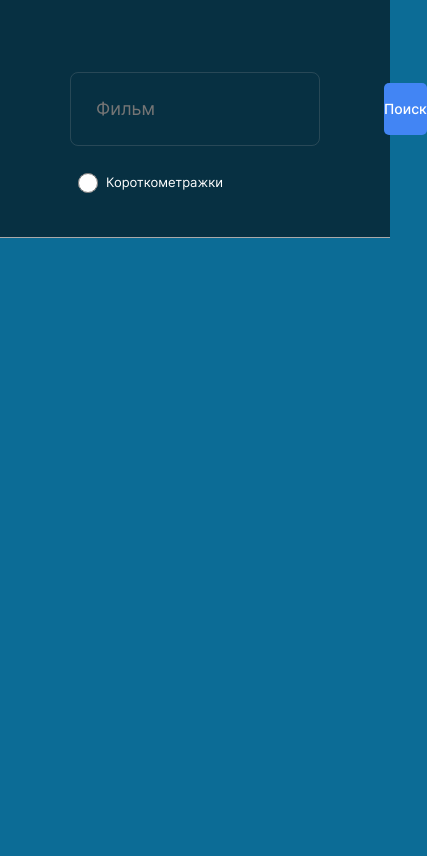
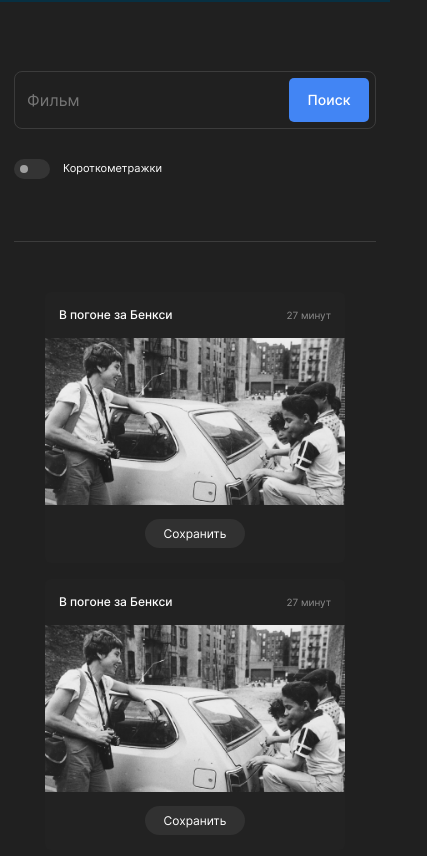
Before and after one commit to MickKrishtopa/movies-explorer-frontend, a React app: page / in a window 390 px wide. Shown: the part 72-928 px from the top of the page, 427 px wide, since content can reach past the window. Before the commit the page ends 844 px from the top, so only its background shows below. Built offline with nearby package versions, Linux system fonts and the light colour scheme.

Commit message:
feat: make page Movies and all adaptive for them

```diff
--- a/src/components/FilterCheckbox/FilterCheckbox.css
+++ b/src/components/FilterCheckbox/FilterCheckbox.css
@@ -1,25 +1,70 @@
 .filter-checkbox {
-    margin: 27px 0 44px;
-    min-height: 18px;
+    cursor: pointer;
+    display: flex;
+    padding: 25px 0 42px;
+    border-bottom: solid 1.5px rgba(170, 170, 170, 0.2);
+    box-sizing: border-box;
 }
 
-.filter-checkbox__label {
-    display: flex;
-    align-items: center;
+.filter-checkbox__custom-checkbox {
+    position: relative;
+    width: 36px;
+    height: 20px;
+    border-radius: 20px;
+    background-color: #343434;
+    transition: 0.3s;
+}
+
+.filter-checkbox__input:checked ~ .filter-checkbox__custom-checkbox {
+    background-color: #2be080;
+}
+
+.filter-checkbox__input:checked ~ .filter-checkbox__custom-checkbox::before {
+    top: 6px;
+    left: 22px;
+    background-color: #ffffff;
+}
+
+.filter-checkbox__custom-checkbox::before {
+    content: "";
+    position: absolute;
+    top: 6px;
+    left: 6px;
+    width: 8px;
+    height: 8px;
+    background-color: #a0a0a0;
+    border-radius: 50%;
+    transition: 0.3s;
 }
 
 .filter-checkbox__input {
-    min-width: 36px;
-    min-height: 20px;
-    background-color: #3ddc84;
-    box-sizing: border-box;
+    display: none;
 }
 
 .filter-checkbox__span {
     color: #fff;
-    font-family: Inter;
+    font-family: "Inter", Helvetica, sans-serif;
     font-size: 13px;
     font-style: normal;
     font-weight: 400;
     line-height: 1.38;
+    margin-left: 14px;
 }
+
+@media screen and (max-width: 900px) {
+    .filter-checkbox {
+        padding: 25px 0 50px;
+    }
+}
+
+@media screen and (max-width: 555px) {
+    .filter-checkbox {
+        padding: 30px 0 62px;
+    }
+
+    .filter-checkbox__span {
+        font-size: 11px;
+        line-height: 1.64;
+        margin-left: 13px;
+    }
+}
--- a/src/components/FilterCheckbox/FilterCheckbox.jsx
+++ b/src/components/FilterCheckbox/FilterCheckbox.jsx
@@ -2,11 +2,10 @@ import "./FilterCheckbox.css";
 
 export default function FilterCheckbox() {
     return (
-        <p className='filter-checkbox'>
-            <label className='filter-checkbox__label'>
-                <input className='filter-checkbox__input' type='radio'></input>
-                <span className='filter-checkbox__span'>Короткометражки</span>
-            </label>
-        </p>
+        <label className='filter-checkbox'>
+            <input type='checkbox' className='filter-checkbox__input'></input>
+            <div className='filter-checkbox__custom-checkbox'></div>
+            <span className='filter-checkbox__span'>Короткометражки</span>
+        </label>
     );
 }
--- a/src/components/Movies/Movies.jsx
+++ b/src/components/Movies/Movies.jsx
@@ -1,6 +1,7 @@
 import "./Movies.css";
 import Header from "../Header/Header";
 import SearchForm from "../SearchForm/SearchForm";
+import MoviesCardList from "../MoviesCardList/MoviesCardList";
 import Footer from "../Footer/Footer";
 
 export default function Movies() {
@@ -8,6 +9,8 @@ export default function Movies() {
         <>
             <Header />
             <SearchForm />
+            <MoviesCardList />
+            <Footer />
         </>
     );
 }
--- /dev/null
+++ b/src/components/MoviesCard/MoviesCard.css
@@ -0,0 +1,99 @@
+.movies-card {
+    max-width: 360px;
+    min-height: 319px;
+    border-radius: 6px;
+    background: #222222;
+    display: flex;
+    flex-direction: column;
+}
+
+.movie-card__text-area {
+    max-width: 100%;
+    padding: 18px;
+    display: flex;
+    justify-content: space-between;
+    text-align: center;
+}
+
+.movie-card__title {
+    margin: 0;
+    color: #fff;
+    font-family: Inter;
+    font-size: 15px;
+    font-style: normal;
+    font-weight: 500;
+    line-height: 1.2;
+    max-width: 224px;
+}
+
+.movie-card__duration {
+    margin: 0;
+    color: #8b8b8b;
+    text-align: right;
+    font-family: Inter;
+    font-size: 13px;
+    font-style: normal;
+    font-weight: 400;
+    line-height: 1.38;
+}
+
+.movie-card__image {
+    object-fit: cover;
+    width: 100%;
+    object-position: center;
+}
+
+.movie-card__button-like {
+    width: 100px;
+    height: 29px;
+    border-radius: 30px;
+    background: #313131;
+    margin: 18px auto;
+    display: flex;
+    justify-content: center;
+    align-items: center;
+    color: #fff;
+    text-align: center;
+    font-family: Inter;
+    font-size: 12px;
+    font-style: normal;
+    font-weight: 400;
+    line-height: 0.92;
+}
+
+.movie-card__button-like_type_active {
+    background-color: #ee3465;
+}
+
+@media screen and (max-width: 890px) {
+    .movies-card {
+        max-width: 342px;
+        min-height: 309px;
+    }
+}
+
+@media screen and (max-width: 555px) {
+    .movies-card {
+        max-width: 300px;
+        min-height: 271px;
+    }
+
+    .movie-card__text-area {
+        padding: 14px;
+    }
+
+    .movie-card__title {
+        font-size: 12px;
+        line-height: 1.5;
+        max-width: 200px;
+    }
+
+    .movie-card__duration {
+        font-size: 10px;
+        line-height: 1.8;
+    }
+
+    .movie-card__button-like {
+        margin: 14px auto;
+    }
+}
--- /dev/null
+++ b/src/components/MoviesCard/MoviesCard.jsx
@@ -0,0 +1,15 @@
+import "./MoviesCard.css";
+import film from "../../images/film1.png";
+
+export default function MoviesCard() {
+    return (
+        <li className='movies-card'>
+            <div className='movie-card__text-area'>
+                <h2 className='movie-card__title'>В погоне за Бенкси</h2>
+                <p className='movie-card__duration'>27 минут</p>
+            </div>
+            <img className='movie-card__image' src={film} alt=''></img>
+            <botton className='movie-card__button-like '>Сохранить</botton>
+        </li>
+    );
+}
--- /dev/null
+++ b/src/components/MoviesCardList/MoviesCardList.css
@@ -0,0 +1,62 @@
+.movies-card-list {
+    min-height: 30vh;
+    margin: 0;
+    padding: 80px 70px 0;
+    max-width: 1140px;
+    display: grid;
+    grid-template-columns: repeat(auto-fit, minmax(min-content, 360px));
+    gap: 32px 30px;
+    list-style: none;
+    justify-content: center;
+    /* background-color: #202020; */
+}
+
+.movies-card-list__button-more {
+    display: flex;
+    justify-content: center;
+    align-items: center;
+    margin: 60px auto 80px;
+    width: calc(100% - 140px);
+    min-height: 36px;
+    border-radius: 6px;
+    background: #2f2f2f;
+    color: white;
+    border: none;
+    padding: 0;
+    text-align: center;
+    font-family: "Inter", Helvetica, sans-serif;
+    font-size: 12px;
+    font-style: normal;
+    font-weight: 500;
+}
+
+@media screen and (max-width: 900px) {
+    .movies-card-list {
+        grid-template-columns: repeat(auto-fit, minmax(min-content, 342px));
+        padding: 80px 30px 0;
+        gap: 35px 24px;
+    }
+
+    .movies-card-list__button-more {
+        margin: 80px auto 80px;
+        width: calc(100% - 60px);
+    }
+}
+
+@media screen and (max-width: 555px) {
+    .movies-card-list {
+        grid-template-columns: repeat(auto-fit, minmax(min-content, 300px));
+        padding: 50px 10px 0;
+        gap: 16px;
+    }
+
+    .movies-card-list__button-more {
+        margin: 80px auto 80px;
+        width: calc(100% - 60px);
+    }
+
+    .movies-card-list__button-more {
+        margin: 80px auto 80px;
+        width: calc(100% - 20px);
+    }
+}
--- /dev/null
+++ b/src/components/MoviesCardList/MoviesCardList.jsx
@@ -0,0 +1,18 @@
+import "./MoviesCardList.css";
+
+import MoviesCard from "../MoviesCard/MoviesCard";
+
+export default function MoviesCardList() {
+    return (
+        <section>
+            <ul className='movies-card-list'>
+                <MoviesCard />
+                <MoviesCard />
+                <MoviesCard />
+                <MoviesCard />
+                <MoviesCard />
+            </ul>
+            <button className='movies-card-list__button-more'>Ещё</button>
+        </section>
+    );
+}
--- a/src/components/SearchForm/SearchForm.css
+++ b/src/components/SearchForm/SearchForm.css
@@ -1,9 +1,9 @@
 .search-form {
     min-height: 102px;
     padding: 70px 70px 0;
-    border-bottom: 1px solid #aaa;
+    /* border-bottom: 1px solid #aaa; */
     box-sizing: border-box;
-    background-color: #073042;
+    background-color: #202020;
 }
 
 .search-form__input-field {
@@ -16,14 +16,25 @@
     justify-content: space-between;
     align-items: center;
     padding: 10px 10px 10px 25px;
+    box-sizing: border-box;
 }
 
 .search-form__input {
     margin: 0;
     padding: 0;
+    width: 70%;
+    /* padding: 15px 0 0; */
     background-color: inherit;
     border: none;
     color: #8b8b8b;
+    font-family: "Inter", Helvetica, sans-serif;
+    font-size: 18px;
+    font-style: normal;
+    font-weight: 400;
+    line-height: 1.11;
+}
+
+.search-form__input::placeholder {
     font-family: "Inter", Helvetica, sans-serif;
     font-size: 18px;
     font-style: normal;
@@ -46,3 +57,37 @@
     font-weight: 500;
     line-height: 1.28;
 }
+
+@media screen and (max-width: 900px) {
+    .search-form {
+        padding: 70px 30px 0;
+    }
+}
+
+@media screen and (max-width: 555px) {
+    .search-form {
+        min-height: 239px;
+        padding: 69px 14px 0;
+    }
+
+    .search-form__input-field {
+        min-height: 40px;
+        margin: 0 auto;
+        padding: 6px 6px 6px 12px;
+    }
+
+    .search-form__input {
+        font-size: 16px;
+        line-height: 1;
+    }
+
+    .search-form__input::placeholder {
+        font-size: 16px;
+        line-height: 1;
+    }
+
+    .search-form__button {
+        width: 80px;
+        height: 44px;
+    }
+}
--- a/src/index.css
+++ b/src/index.css
@@ -6,5 +6,5 @@ body {
     -webkit-font-smoothing: antialiased;
     -moz-osx-font-smoothing: grayscale;
     max-width: 1280px;
-    background-color: #0c6c96;
+    background-color: #202020;
 }
```
Also changed, not shown: src/images/film1.png (added).
